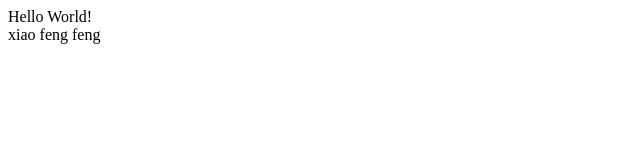
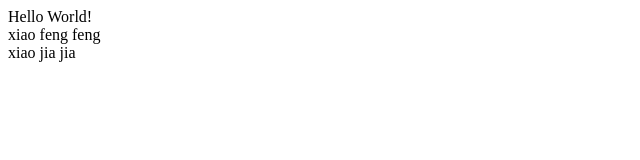
Before and after one commit to lifengyujson/study, a plain HTML site: page index.html in a window 1280 px wide. Shown: the full height of the page, 0-640 px from the left. Drawn offline with Linux system fonts and the light colour scheme.

Commit message:
update index.html

```diff
--- a/index.html
+++ b/index.html
@@ -6,6 +6,7 @@
 </head>
 <body>
 	Hello World! <br />
-	xiao feng feng
+	xiao feng feng <br>
+	xiao jia jia
 </body>
 </html>
```
